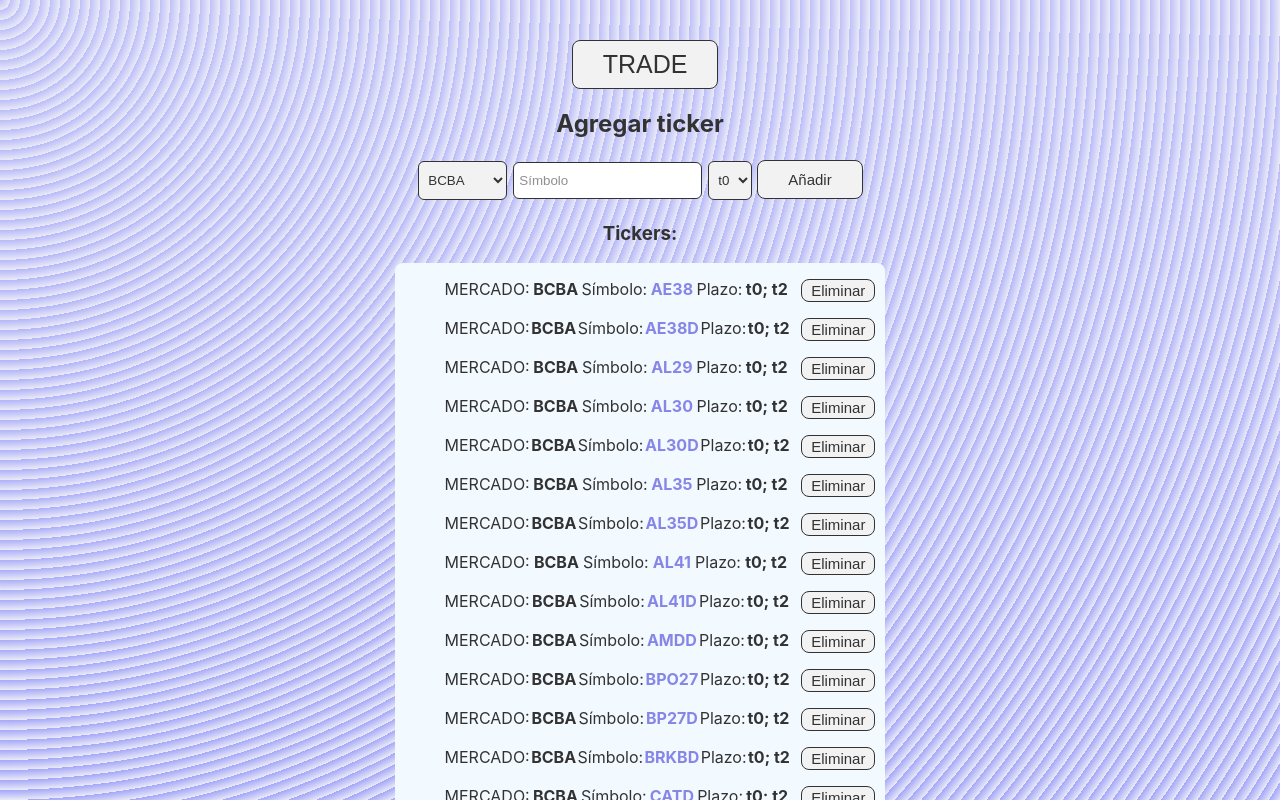
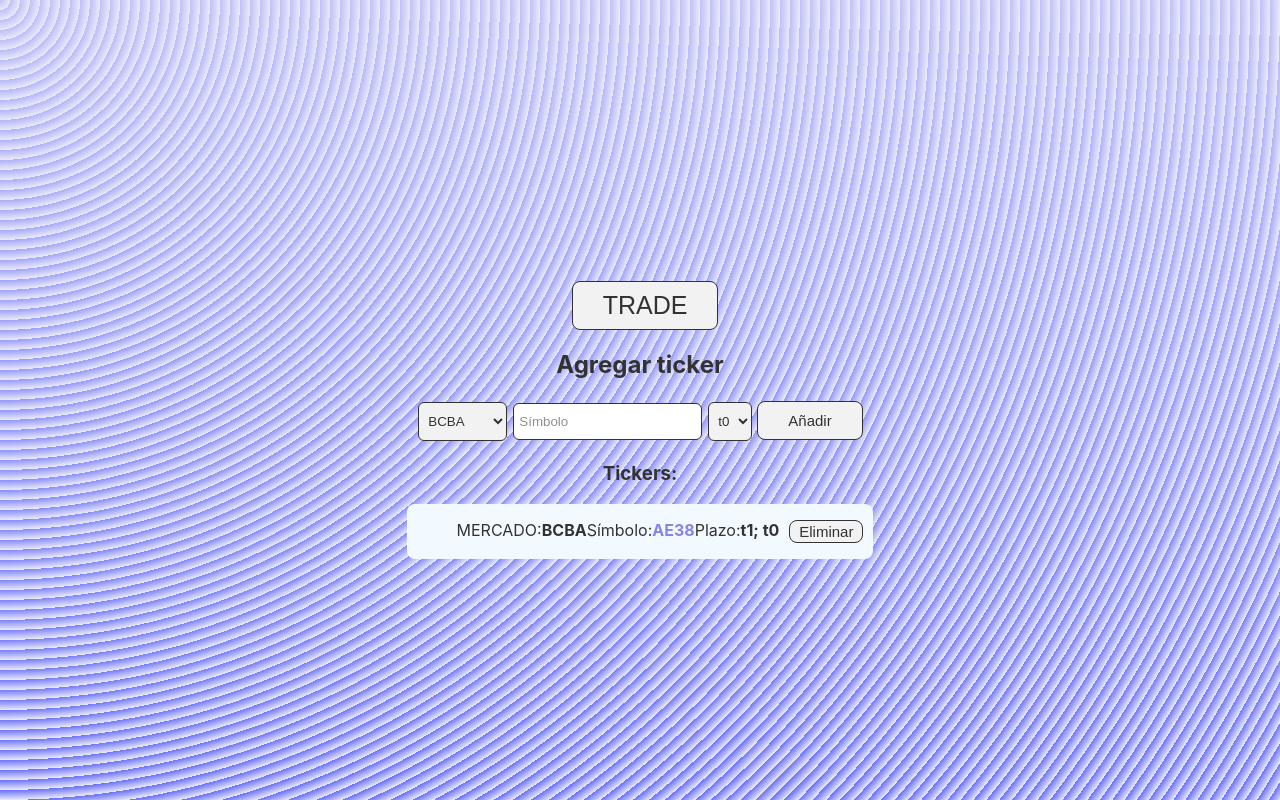
Before and after one commit to bautiliendo/Trading-bot, a React (Create React App) app in the folder client/: page /tickers in a window 1280 px wide. Shown: the top 800 px of the page. Built offline with nearby package versions, Linux system fonts and the light colour scheme.

Commit message:
fix error tickers

```diff
--- a/client/src/components/LoginForm.js
+++ b/client/src/components/LoginForm.js
@@ -3,6 +3,7 @@ import '../index.css';
 import { useNavigate } from 'react-router-dom';
 import { toast } from 'react-hot-toast';
 import AuthContext from './AuthContext';
+import { Tickers } from './Tickers';
 
 
 export const LoginForm = () => {
--- a/client/src/components/TickerList.js
+++ b/client/src/components/TickerList.js
@@ -1,58 +1,58 @@
 export const tickers = [
-  { mercado: "BCBA", simbolo: "AE38", plazo: ["t0", "t2"]},
-  { mercado: "BCBA", simbolo: "AE38D", plazo: ["t0", "t2"] },
-  { mercado: "BCBA", simbolo: "AL29", plazo: ["t0", "t2"] },
-  { mercado: "BCBA", simbolo: "AL30", plazo: ["t0", "t2"] },
-  { mercado: "BCBA", simbolo: "AL30D", plazo: ["t0", "t2"] },
-  { mercado: "BCBA", simbolo: "AL35", plazo: ["t0", "t2"] },
-  { mercado: "BCBA", simbolo: "AL35D", plazo: ["t0", "t2"] },
-  { mercado: "BCBA", simbolo: "AL41", plazo: ["t0", "t2"] },
-  { mercado: "BCBA", simbolo: "AL41D", plazo: ["t0", "t2"] },
-  { mercado: "BCBA", simbolo: "AMDD", plazo: ["t0", "t2"] },
-  { mercado: "BCBA", simbolo: "BPO27", plazo: ["t0", "t2"] },
-  { mercado: "BCBA", simbolo: "BP27D", plazo: ["t0", "t2"] },
-  { mercado: "BCBA", simbolo: "BRKBD", plazo: ["t0", "t2"] },
-  { mercado: "BCBA", simbolo: "CATD", plazo: ["t0", "t2"] },
-  { mercado: "BCBA", simbolo: "CS38D", plazo: ["t0", "t2"] },
-  { mercado: "BCBA", simbolo: "CS38O", plazo: ["t0", "t2"] },
-  { mercado: "BCBA", simbolo: "DICP", plazo: ["t0", "t2"] },
-  { mercado: "BCBA", simbolo: "DIAD", plazo: ["t0", "t2"] },
-  { mercado: "BCBA", simbolo: "DNC2D", plazo: ["t0", "t2"] },
-  { mercado: "BCBA", simbolo: "GD30", plazo: ["t0", "t2"] },
-  { mercado: "BCBA", simbolo: "GD30D", plazo: ["t0", "t2"] },
-  { mercado: "BCBA", simbolo: "GD35", plazo: ["t0", "t2"] },
-  { mercado: "BCBA", simbolo: "GD35D", plazo: ["t0", "t2"] },
-  { mercado: "BCBA", simbolo: "GD38", plazo: ["t0", "t2"] },
-  { mercado: "BCBA", simbolo: "GD38D", plazo: ["t0", "t2"] },
-  { mercado: "BCBA", simbolo: "GD41", plazo: ["t0", "t2"] },
-  { mercado: "BCBA", simbolo: "GD41D", plazo: ["t0", "t2"] },
-  { mercado: "BCBA", simbolo: "GNCXO", plazo: ["t0", "t2"] },
-  { mercado: "BCBA", simbolo: "GOGLD", plazo: ["t0", "t2"] },
-  { mercado: "BCBA", simbolo: "IRCFD", plazo: ["t0", "t2"] },
-  { mercado: "BCBA", simbolo: "IRCGO", plazo: ["t0", "t2"] },
-  { mercado: "BCBA", simbolo: "LOC2D", plazo: ["t0", "t2"] },
-  { mercado: "BCBA", simbolo: "MELID", plazo: ["t0", "t2"] },
-  { mercado: "BCBA", simbolo: "MGC9O", plazo: ["t0", "t2"] },
-  { mercado: "BCBA", simbolo: "MRCAD", plazo: ["t0", "t2"] },
-  { mercado: "BCBA", simbolo: "MRCAO", plazo: ["t0", "t2"] },
-  { mercado: "BCBA", simbolo: "MTCGD", plazo: ["t0", "t2"] },
-  { mercado: "BCBA", simbolo: "MTCGO", plazo: ["t0", "t2"] },
-  { mercado: "BCBA", simbolo: "MSFTD", plazo: ["t0", "t2"] },
-  { mercado: "BCBA", simbolo: "PBRD", plazo: ["t0", "t2"] },
-  { mercado: "BCBA", simbolo: "PFE", plazo: ["t0", "t2"] },
-  { mercado: "BCBA", simbolo: "QQQD", plazo: ["t0", "t2"] },
-  { mercado: "BCBA", simbolo: "TD", plazo: ["t0", "t2"] },
-  { mercado: "BCBA", simbolo: "TLC1D", plazo: ["t0", "t2"] },
-  { mercado: "BCBA", simbolo: "TLC1O", plazo: ["t0", "t2"] },
-  { mercado: "BCBA", simbolo: "VISTD", plazo: ["t0", "t2"] },
-  { mercado: "BCBA", simbolo: "X20F4", plazo: ["t0", "t2"] },
-  { mercado: "BCBA", simbolo: "X20Y4", plazo: ["t0", "t2"] },
-  { mercado: "BCBA", simbolo: "YCA6O", plazo: ["t0", "t2"] },
-  { mercado: "BCBA", simbolo: "YCA6P", plazo: ["t0", "t2"] },
-  { mercado: "BCBA", simbolo: "YMCID", plazo: ["t0", "t2"] },
-  { mercado: "BCBA", simbolo: "YMCIO", plazo: ["t0", "t2"] },
-  { mercado: "BCBA", simbolo: "YMCJD", plazo: ["t0", "t2"] },
-  { mercado: "BCBA", simbolo: "YMCQD", plazo: ["t0", "t2"] },
-  { mercado: "BCBA", simbolo: "YMCQO", plazo: ["t0", "t2"] },
-  { mercado: "BCBA", simbolo: "YMCHO", plazo: ["t0", "t2"] }
+  { mercado: "BCBA", simbolo: "AE38", plazo: ["t1","t0"]},
+  // { mercado: "BCBA", simbolo: "AE38D", plazo: "t0"},
+  // { mercado: "BCBA", simbolo: "AL29", plazo: "t0"},
+  // { mercado: "BCBA", simbolo: "AL30", plazo:"t0"},
+  // { mercado: "BCBA", simbolo: "AL30D", plazo: "t0"},
+  // { mercado: "BCBA", simbolo: "AL35", plazo: "t0"},
+  // { mercado: "BCBA", simbolo: "AL35D", plazo: "t0"},
+  // { mercado: "BCBA", simbolo: "AL41", plazo: "t0"},
+  // { mercado: "BCBA", simbolo: "AL41D", plazo: "t0"},
+  // { mercado: "BCBA", simbolo: "AMDD", plazo: "t0"},
+  // { mercado: "BCBA", simbolo: "BPO27", plazo: ["t0" },
+  // { mercado: "BCBA", simbolo: "BP27D", plazo: ["t0" },
+  // { mercado: "BCBA", simbolo: "BRKBD", plazo: ["t0" },
+  // { mercado: "BCBA", simbolo: "CATD", plazo: ["t0" },
+  // { mercado: "BCBA", simbolo: "CS38D", plazo: ["t0" },
+  // { mercado: "BCBA", simbolo: "CS38O", plazo: ["t0" },
+  // { mercado: "BCBA", simbolo: "DICP", plazo: ["t0" },
+  // { mercado: "BCBA", simbolo: "DIAD", plazo: ["t0" },
+  // { mercado: "BCBA", simbolo: "DNC2D", plazo: ["t0" },
+  // { mercado: "BCBA", simbolo: "GD30", plazo: ["t0" },
+  // { mercado: "BCBA", simbolo: "GD30D", plazo: ["t0" },
+  // { mercado: "BCBA", simbolo: "GD35", plazo: ["t0" },
+  // { mercado: "BCBA", simbolo: "GD35D", plazo: ["t0" },
+  // { mercado: "BCBA", simbolo: "GD38", plazo: ["t0" },
+  // { mercado: "BCBA", simbolo: "GD38D", plazo: ["t0" },
+  // { mercado: "BCBA", simbolo: "GD41", plazo: ["t0" },
+  // { mercado: "BCBA", simbolo: "GD41D", plazo: ["t0" },
+  // { mercado: "BCBA", simbolo: "GNCXO", plazo: ["t0" },
+  // { mercado: "BCBA", simbolo: "GOGLD", plazo: ["t0" },
+  // { mercado: "BCBA", simbolo: "IRCFD", plazo: ["t0" },
+  // { mercado: "BCBA", simbolo: "IRCGO", plazo: ["t0" },
+  // { mercado: "BCBA", simbolo: "LOC2D", plazo: ["t0" },
+  // { mercado: "BCBA", simbolo: "MELID", plazo: ["t0" },
+  // { mercado: "BCBA", simbolo: "MGC9O", plazo: ["t0" },
+  // { mercado: "BCBA", simbolo: "MRCAD", plazo: ["t0" },
+  // { mercado: "BCBA", simbolo: "MRCAO", plazo: ["t0" },
+  // { mercado: "BCBA", simbolo: "MTCGD", plazo: ["t0" },
+  // { mercado: "BCBA", simbolo: "MTCGO", plazo: ["t0" },
+  // { mercado: "BCBA", simbolo: "MSFTD", plazo: ["t0" },
+  // { mercado: "BCBA", simbolo: "PBRD", plazo: ["t0" },
+  // { mercado: "BCBA", simbolo: "PFE", plazo: ["t0" },
+  // { mercado: "BCBA", simbolo: "QQQD", plazo: ["t0" },
+  // { mercado: "BCBA", simbolo: "TD", plazo: ["t0" },
+  // { mercado: "BCBA", simbolo: "TLC1D", plazo: ["t0" },
+  // { mercado: "BCBA", simbolo: "TLC1O", plazo: ["t0" },
+  // { mercado: "BCBA", simbolo: "VISTD", plazo: ["t0" },
+  // { mercado: "BCBA", simbolo: "X20F4", plazo: ["t0" },
+  // { mercado: "BCBA", simbolo: "X20Y4", plazo: ["t0" },
+  // { mercado: "BCBA", simbolo: "YCA6O", plazo: ["t0" },
+  // { mercado: "BCBA", simbolo: "YCA6P", plazo: ["t0" },
+  // { mercado: "BCBA", simbolo: "YMCID", plazo: ["t0" },
+  // { mercado: "BCBA", simbolo: "YMCIO", plazo: ["t0" },
+  // { mercado: "BCBA", simbolo: "YMCJD", plazo: ["t0" },
+  // { mercado: "BCBA", simbolo: "YMCQD", plazo: ["t0" },
+  // { mercado: "BCBA", simbolo: "YMCQO", plazo: ["t0" },
+  // { mercado: "BCBA", simbolo: "YMCHO", plazo: ["t0" }
 ];
--- a/client/src/components/Tickers.js
+++ b/client/src/components/Tickers.js
@@ -90,7 +90,7 @@ export const Tickers = () => {
             <input type="text" name='simbolo' placeholder='Símbolo' className='input-small' />
             <select name='plazo' className='input-small'>
             <option value="t0">t0</option>
-            <option value="t2">t2</option>
+            <option value="t1">t1</option>
           </select>
           <button type="submit" className='button2'>Añadir</button>
         </form>
```
Also changed, not shown: 1 other file (tests, documents, lock files or other folders).
